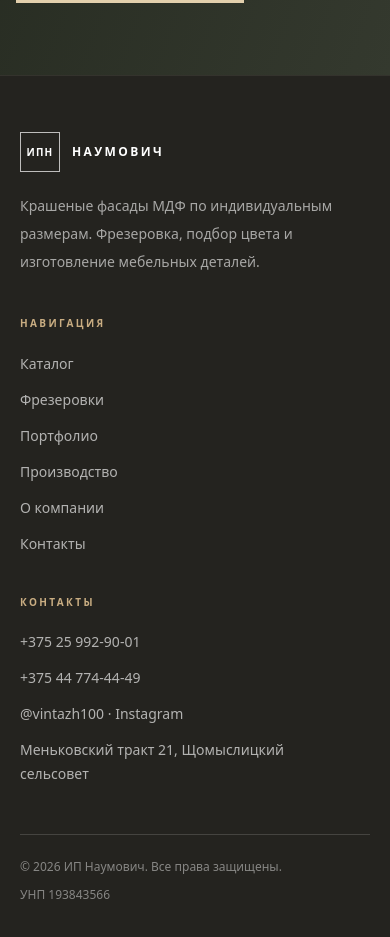
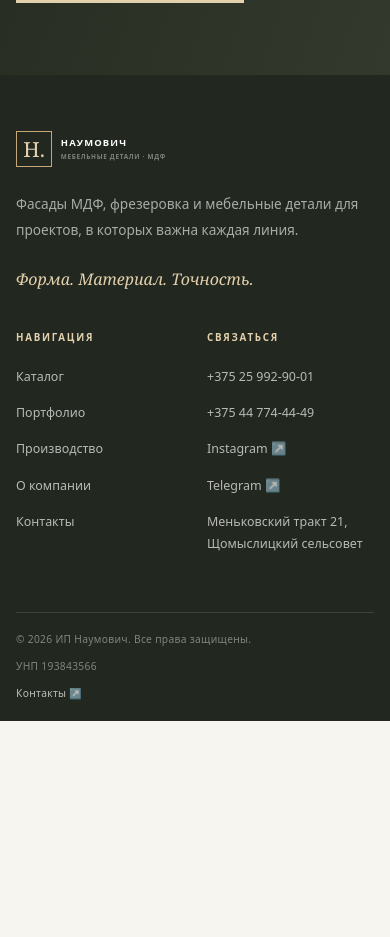
Before and after one commit to IljaBelousow/naumovich-site, a Next.js app: page / in a window 390 px wide. Shown: the part 6620-7557 px from the top of the page. After the commit the page ends 7341 px from the top, so only its background shows below. Built offline with nearby package versions, Linux system fonts and the light colour scheme.

Commit message:
Redesign global footer to match premium identity

```diff
--- a/src/components/Footer.tsx
+++ b/src/components/Footer.tsx
@@ -2,7 +2,6 @@ import Link from "next/link";
 
 const navigation = [
   { name: "Каталог", href: "/catalog" },
-  { name: "Фрезеровки", href: "/frezerovki" },
   { name: "Портфолио", href: "/portfolio" },
   { name: "Производство", href: "/production" },
   { name: "О компании", href: "/about" },
@@ -11,46 +10,17 @@ const navigation = [
 
 export default function Footer() {
   return (
-    <footer className="border-t border-[#34332d] bg-[#24231f] text-white">
-      <div className="mx-auto w-full max-w-[1600px] px-5 py-14 sm:px-10 sm:py-16 lg:px-16 xl:px-24">
-        <div className="grid grid-cols-1 gap-10 sm:grid-cols-2 lg:grid-cols-[1.2fr_0.8fr_1fr] lg:gap-16">
-          <div>
-            <Link href="/" className="flex items-center gap-3">
-              <span className="flex h-10 w-10 items-center justify-center border border-white/70 text-[10px] font-semibold tracking-[0.12em] text-white">ИПН</span>
-              <span className="text-xs font-semibold uppercase tracking-[0.2em] text-white">Наумович</span>
-            </Link>
-            <p className="mt-5 max-w-sm text-sm leading-7 text-white/60">
-              Крашеные фасады МДФ по индивидуальным размерам. Фрезеровка, подбор цвета и изготовление мебельных деталей.
-            </p>
-          </div>
-
-          <div>
-            <p className="text-[10px] font-semibold uppercase tracking-[0.24em] text-[#c9ad82]">Навигация</p>
-            <ul className="mt-5 space-y-3">
-              {navigation.map((item) => (
-                <li key={item.name}>
-                  <Link href={item.href} className="text-sm text-white/65 transition-colors hover:text-white">{item.name}</Link>
-                </li>
-              ))}
-            </ul>
-          </div>
-
-          <div>
-            <p className="text-[10px] font-semibold uppercase tracking-[0.24em] text-[#c9ad82]">Контакты</p>
-            <ul className="mt-5 space-y-3 text-sm leading-6 text-white/65">
-              <li><a href="tel:+375259929001" className="hover:text-white">+375 25 992-90-01</a></li>
-              <li><a href="tel:+375447744449" className="hover:text-white">+375 44 774-44-49</a></li>
-              <li><a href="https://www.instagram.com/vintazh100" target="_blank" rel="noopener noreferrer" className="hover:text-white">@vintazh100 · Instagram</a></li>
-              <li className="max-w-xs">Меньковский тракт 21, Щомыслицкий сельсовет</li>
-            </ul>
-          </div>
+    <footer className="site-footer">
+      <div className="page-shell site-footer__main">
+        <div className="site-footer__brand">
+          <Link href="/" className="brand-mark brand-mark--footer"><span className="brand-mark__symbol">Н.</span><span className="brand-mark__name">НАУМОВИЧ<small>МЕБЕЛЬНЫЕ ДЕТАЛИ · МДФ</small></span></Link>
+          <p>Фасады МДФ, фрезеровка и мебельные детали для проектов, в которых важна каждая линия.</p>
+          <span className="site-footer__motto">Форма. Материал. Точность.</span>
         </div>
-
-        <div className="mt-12 flex flex-col gap-3 border-t border-white/15 pt-6 text-xs text-white/45 sm:flex-row sm:items-center sm:justify-between">
-          <p>© 2026 ИП Наумович. Все права защищены.</p>
-          <p>УНП 193843566</p>
-        </div>
+        <div className="site-footer__column"><p className="site-footer__label">Навигация</p>{navigation.map((item) => <Link key={item.name} href={item.href}>{item.name}</Link>)}</div>
+        <div className="site-footer__column"><p className="site-footer__label">Связаться</p><a href="tel:+375259929001">+375 25 992-90-01</a><a href="tel:+375447744449">+375 44 774-44-49</a><a href="https://www.instagram.com/vintazh100" target="_blank" rel="noopener noreferrer">Instagram ↗</a><a href="https://t.me/+375259929001" target="_blank" rel="noopener noreferrer">Telegram ↗</a><p>Меньковский тракт 21,<br />Щомыслицкий сельсовет</p></div>
       </div>
+      <div className="site-footer__bottom page-shell"><span>© 2026 ИП Наумович. Все права защищены.</span><span>УНП 193843566</span><Link href="/contacts">Контакты ↗</Link></div>
     </footer>
   );
 }
```
